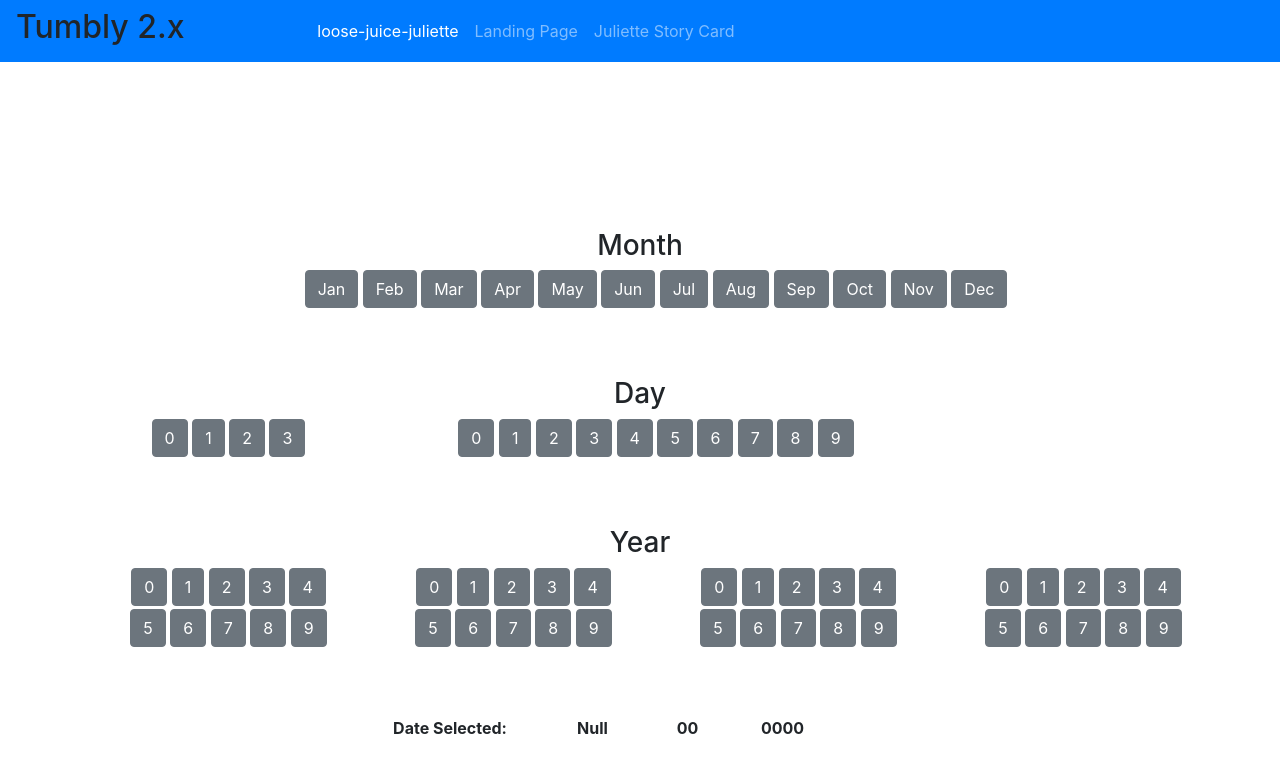
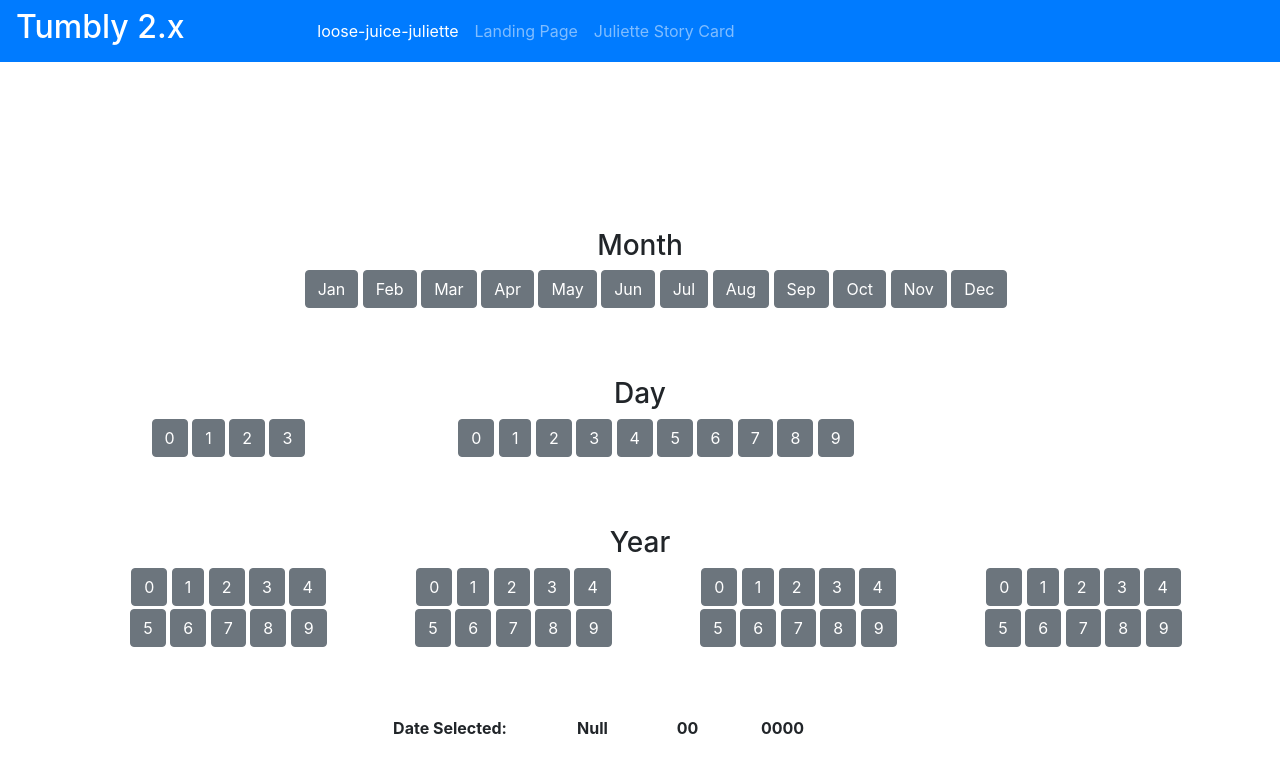
Before and after one commit to Jconkle5/loose-juice-juliette-2.x, a plain HTML site: page index.html in a window 1280 px wide. Drawn offline with nearby package versions, Linux system fonts and the light colour scheme; a script that the page names is missing.

Commit message:
Update index.html

```diff
--- a/index.html
+++ b/index.html
@@ -14,7 +14,7 @@
 <body>
 
     <nav class="navbar navbar-expand-lg navbar-dark bg-primary">
-        <h2 id="intro">Tumbly 2.x</h2>
+        <h2 class="text-white" id="intro">Tumbly 2.x</h2>
           <ul class="navbar-nav mr-auto">
             <li class="nav-item active">
               <a class="nav-link" href="https://github.com/Jconkle5/loose-juice-juliette" target="_blank">loose-juice-juliette <span class="sr-only">(current)</span></a>
```
